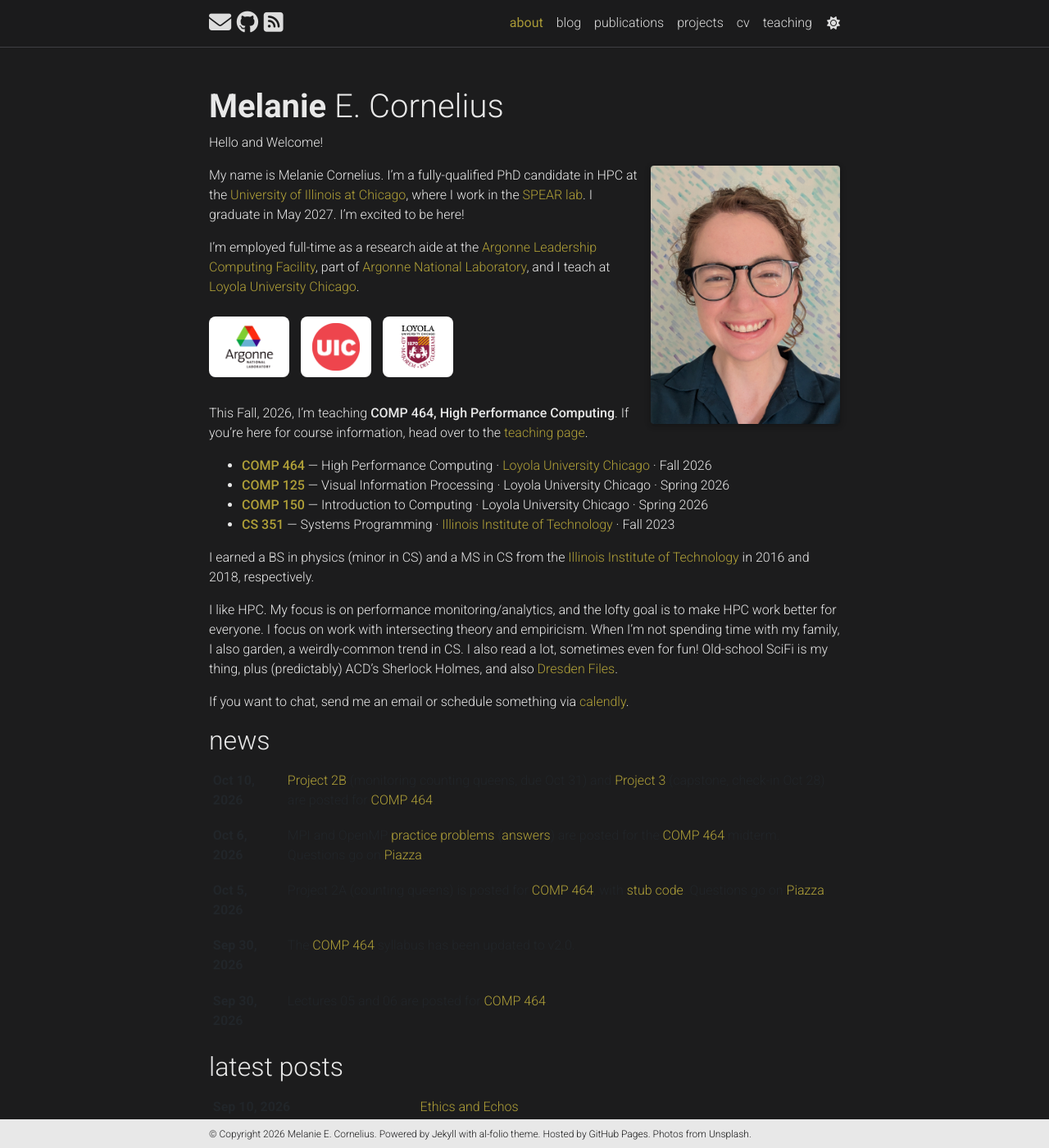
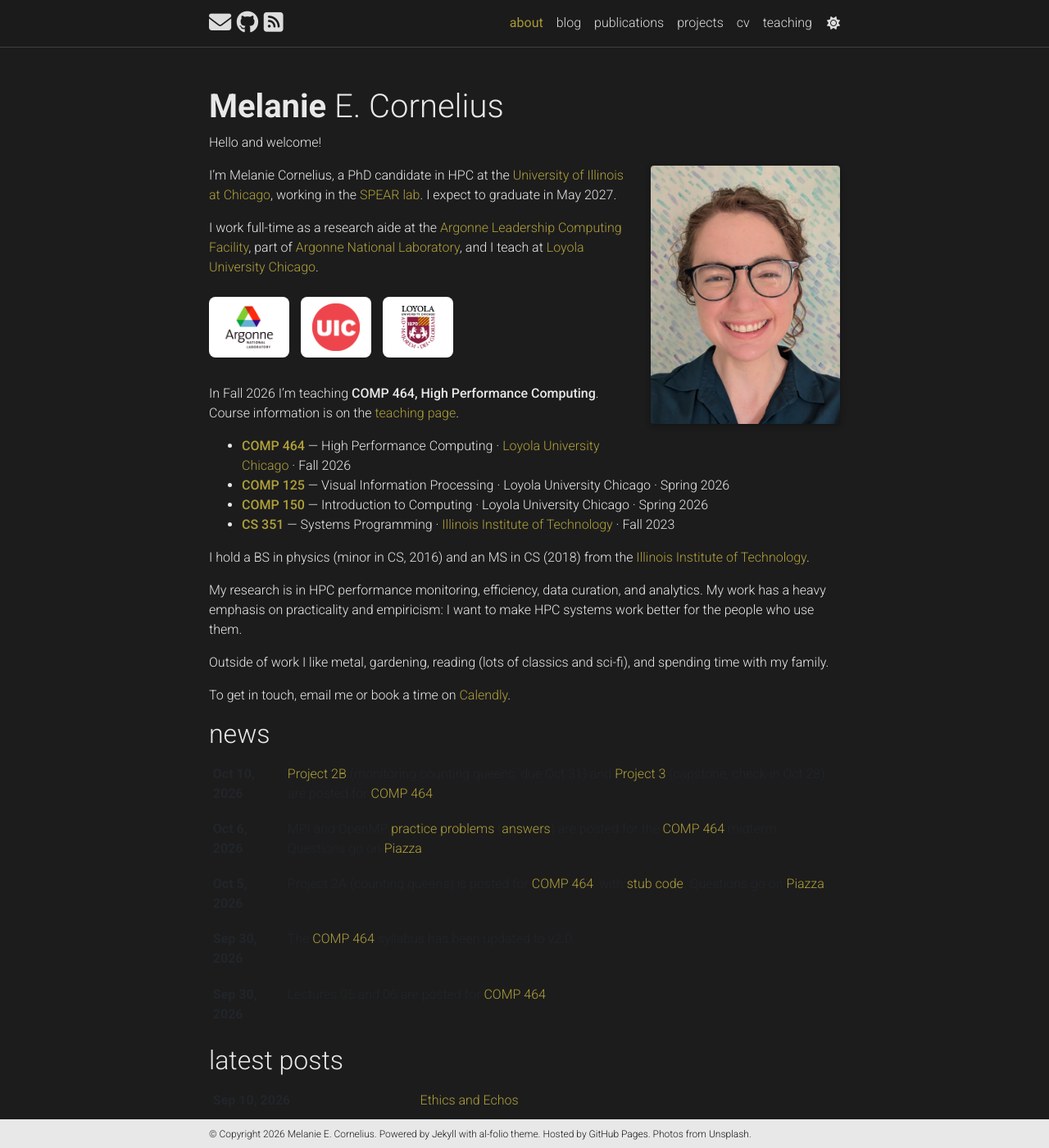
Before and after one commit to mseryn/mseryn.github.io, a Jekyll site: the page built from _pages/about.md, in a window 1280 px wide and 1400 px high. Shown: the whole window at 82% size. Built offline with Jekyll 4.4.1, drawn with Linux system fonts in a browser that asks for light colours; full-size pictures stand in for the smaller copies a plugin makes; comment, search, counter and statistics services are not loaded; a style sheet for code colours, icons or effects is not loaded.

Commit message:
About: tone down intro and update research/interests
Co-Authored-By: Claude Opus 5.5 (1M context) <noreply@anthropic.com>

```diff
--- a/_pages/about.md
+++ b/_pages/about.md
@@ -2,7 +2,7 @@
 layout: about
 title: about
 permalink: /
-subtitle: Hello and Welcome!
+subtitle: Hello and welcome!
 
 profile:
   align: right
@@ -14,9 +14,9 @@ latest_posts: true  # includes a list of the newest posts
 selected_papers: true # includes a list of papers marked as "selected={true}"
 social: true  # includes social icons at the bottom of the page
 ---
-My name is Melanie Cornelius. I'm a fully-qualified PhD candidate in HPC at the [University of Illinois at Chicago](https://www.uic.edu), where I work in the [SPEAR lab](https://spear.lab.uic.edu/). I graduate in May 2027. I'm excited to be here!
+I'm Melanie Cornelius, a PhD candidate in HPC at the [University of Illinois at Chicago](https://www.uic.edu), working in the [SPEAR lab](https://spear.lab.uic.edu/). I expect to graduate in May 2027.
 
-I'm employed full-time as a research aide at the [Argonne Leadership Computing Facility](https://www.alcf.anl.gov/), part of [Argonne National Laboratory](https://www.anl.gov/), and I teach at [Loyola University Chicago](https://www.luc.edu).
+I work full-time as a research aide at the [Argonne Leadership Computing Facility](https://www.alcf.anl.gov/), part of [Argonne National Laboratory](https://www.anl.gov/), and I teach at [Loyola University Chicago](https://www.luc.edu).
 
 <div class="affiliations">
   <a href="https://www.anl.gov/" title="Argonne National Laboratory">
@@ -53,15 +53,17 @@ I'm employed full-time as a research aide at the [Argonne Leadership Computing F
   }
 </style>
 
-This Fall, 2026, I'm teaching **COMP 464, High Performance Computing**. If you're here for course information, head over to the [teaching page](/teaching/).
+In Fall 2026 I'm teaching **COMP 464, High Performance Computing**. Course information is on the [teaching page](/teaching/).
 
 - **[COMP 464](/teaching/comp464)** — High Performance Computing · [Loyola University Chicago](https://www.luc.edu) · Fall 2026
 - **[COMP 125](/teaching/comp125)** — Visual Information Processing · Loyola University Chicago · Spring 2026
 - **[COMP 150](/teaching/comp150)** — Introduction to Computing · Loyola University Chicago · Spring 2026
 - **[CS 351](/teaching/cs351)** — Systems Programming · [Illinois Institute of Technology](https://www.iit.edu) · Fall 2023
 
-I earned a BS in physics (minor in CS) and a MS in CS from the [Illinois Institute of Technology](https://www.iit.edu) in 2016 and 2018, respectively.
+I hold a BS in physics (minor in CS, 2016) and an MS in CS (2018) from the [Illinois Institute of Technology](https://www.iit.edu).
 
-I like HPC. My focus is on performance monitoring/analytics, and the lofty goal is to make HPC work better for everyone. I focus on work with intersecting theory and empiricism. When I'm not spending time with my family, I also garden, a weirdly-common trend in CS. I also read a lot, sometimes even for fun! Old-school SciFi is my thing, plus (predictably) ACD's Sherlock Holmes, and also [Dresden Files](https://www.jim-butcher.com/books/dresden).
+My research is in HPC performance monitoring, efficiency, data curation, and analytics. My work has a heavy emphasis on practicality and empiricism: I want to make HPC systems work better for the people who use them.
 
-If you want to chat, send me an email or schedule something via [calendly](https://calendly.com/melanie-e-cornelius).
+Outside of work I like metal, gardening, reading (lots of classics and sci-fi), and spending time with my family.
+
+To get in touch, email me or book a time on [Calendly](https://calendly.com/melanie-e-cornelius).
```
